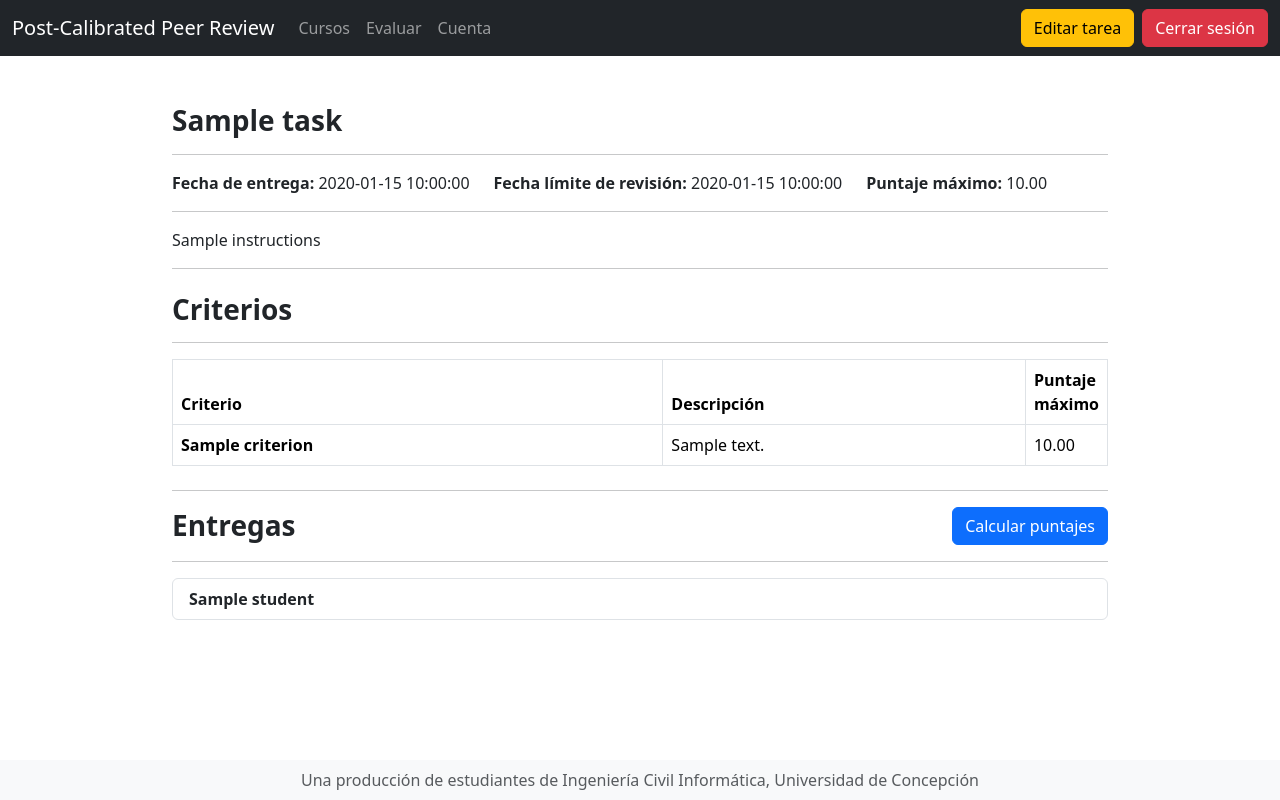
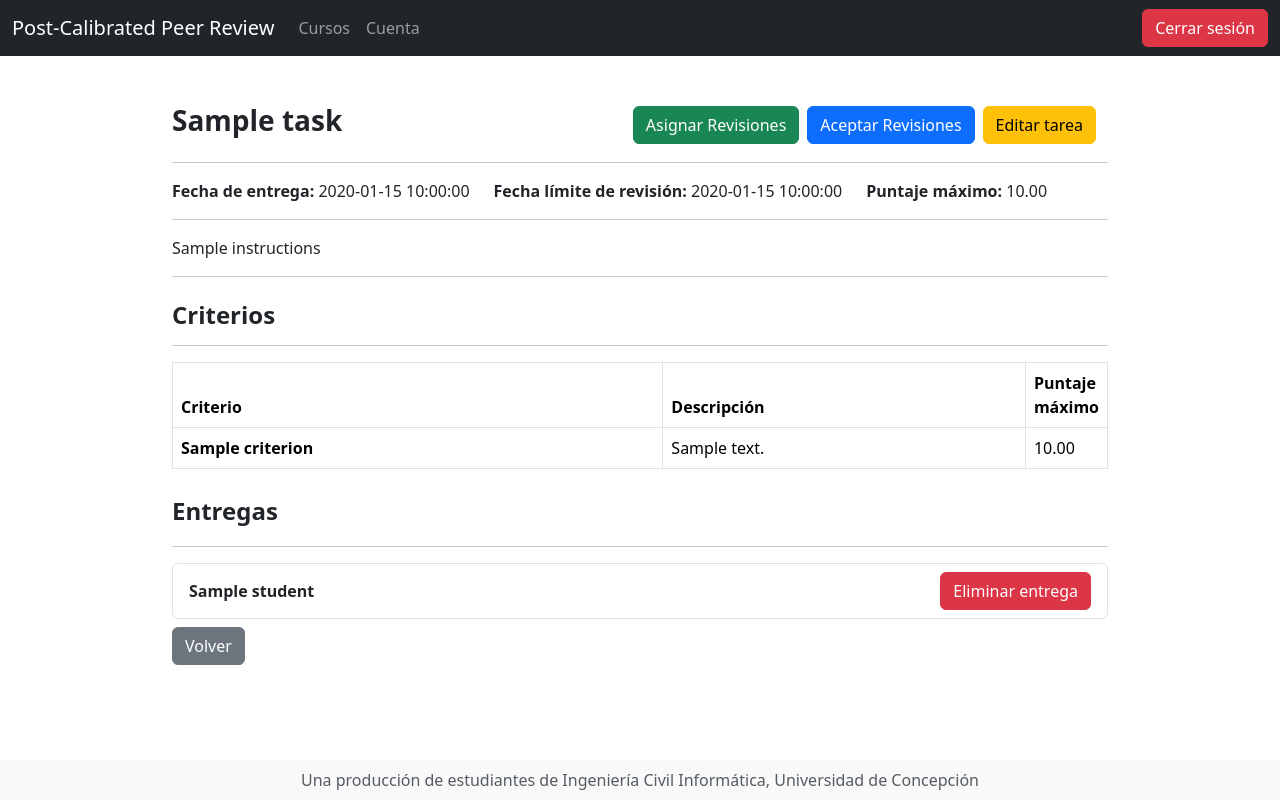
Before and after one commit to gllrmoliva/PostCPRweb, a Flask app: template templates/tutor/tasktutor.html in a window 1280 px wide. Run offline with Flask 3, Linux system fonts and the light colour scheme; the template is opened without the code that fills it: most values are stand-ins (such as "Sample title", 1, 10 or a date in 2020).

Commit message:
cambios en vistas tutor

```diff
--- a/templates/tutor/base.html
+++ b/templates/tutor/base.html
@@ -10,9 +10,11 @@
         <a class="nav-link" href="{{url_for('tutor.home')}}">Cursos</a>
     </li>
 
+    <!--
     <li class="nav-item">
         <a class="nav-link" href="">Evaluar</a>
     </li>
+    -->
     <li class="nav-item">
         <a class="nav-link" href="{{url_for('auth.account')}}">Cuenta</a>
     </li>
--- a/templates/tutor/task_submissions.html
+++ b/templates/tutor/task_submissions.html
@@ -29,7 +29,7 @@
                                                                    , submission_id = 'submission.id')}}" method="post">
 
                     <button type="submit" name="accept" class="btn btn-success border">Aceptar revisión</button>
-                    <button type="submit" name="review" class="btn btn-primary border">Corregir</button>
+                    <a href="" name="review" class="btn btn-primary border">Corregir</a>
                 </form>
             </td>
         </tr>
--- a/templates/tutor/tasktutor.html
+++ b/templates/tutor/tasktutor.html
@@ -4,16 +4,26 @@
 {% block title %}{{task.name}}{% endblock %}
 
 
-{% block addbutton %}
-<form action="{{url_for('tutor.edit_task', task_id = task.id)}}">
-    <button type="submit" class="btn btn-warning me-2">Editar tarea</button>
-</form>
-{% endblock %}
-
 
 {% block content %}
-<div>
-    <h3 class="fw-bold">{{task.name}}</h3>
+<div class="d-flex justify-content-between align-items-center mb-0">
+    <h3 class="fw-bold align-middle">{{task.name}}</h3>
+
+    <div class="d-flex">
+
+        <form action="{{url_for('tutor.task_post')}}" method="POST" class="mx-1">
+            <button type="submit" class="btn btn-success align-middle" name="assign_reviews">Asignar
+                Revisiones</button>
+            <input type="hidden" name="task_id" value="{{task.id}}">
+        </form>
+
+        <a href="{{url_for('tutor.task_submissions',course_id = task.course_id ,task_id = task.id)}}"
+            class="btn btn-primary mx-1">Aceptar Revisiones</a>
+
+        <form action="{{url_for('tutor.edit_task', task_id = task.id)}}" class="aling-middle mx-1">
+            <button type="submit" class="btn btn-warning me-2">Editar tarea</button>
+        </form>
+    </div>
 </div>
 
 <hr>
@@ -42,7 +52,7 @@
 <hr>
 <div class="my-4">
     <div class="mb-3">
-        <h3 class="fw-bold">Criterios</h3>
+        <h4 class="fw-bold">Criterios</h4>
     </div>
     <hr>
     <table class="table table-bordered table-hover">
@@ -65,36 +75,31 @@
     </table>
 </div>
 
-<hr>
-
-<div class="d-flex justify-content-between align-items-center">
-    <h3 class="fw-bold mb-0">Entregas</h3>
-
-    <!--TODO: Tiene sentido que esto solo se muestre pasada la fecha limite-->
-    <form action="{{url_for('tutor.task_post')}}" method="POST" class="mb-0">
-        <button type="submit" class="btn btn-primary">Calcular puntajes</button>
-
-        <input type="hidden" name="action" value="calculate_grades">
-        <input type="hidden" name="task_id" value="{{task.id}}">
-    </form>
+<div class="d-flex justify-content-between align-items-center mb-0">
+    <h4 class="fw-bold my-1 align-middle">Entregas</h4>
 </div>
 <hr>
+<div class="list-group">
+    {%for submission in task.submissions%}
+    <div href="{{url_for('tutor.submission', submission_id = submission.id)}}"
+        class="list-group-item list-group-item-action">
 
-<div class="list-group">
+        <div class="row mb-0">
 
-    {%for submission in task.submissions%}
-    <a href="{{url_for('tutor.submission', submission_id = submission.id)}}"
-        class="list-group-item list-group-item-action">
-        <div class="row">
+            <div class="d-flex justify-content-between align-items-center">
 
-            <div class="col mr-5">
                 <span class="fw-bold d-inline">{{submission.student.name}}</span>
+                <form action="{{url_for('tutor.task_post', task_id = task.id)}}" method="post">
+                    <button type="submit" name="delete_submission" class="btn btn-danger">Eliminar entrega</button>
+                    <input type="hidden" name="task_id" value="{{task.id}}">
+                    <input type="hidden" name="submission_id" value="{{submission.id}}">
+                </form>
             </div>
 
         </div>
-    </a>
+    </div>
     {% endfor %}
-
 </div>
+<a href="{{url_for('tutor.course',course_id = task.course_id )}}" class="btn btn-secondary mt-2">Volver</a>
 
 {% endblock %}
```
Also changed, not shown: app/tutor/views.py (+4 -3 lines), templates/tutor/course.html (+17 -11 lines), templates/tutor/home.html (+13 -10 lines), templates/tutor/tasktutor_edit.html (+5 -10 lines).
